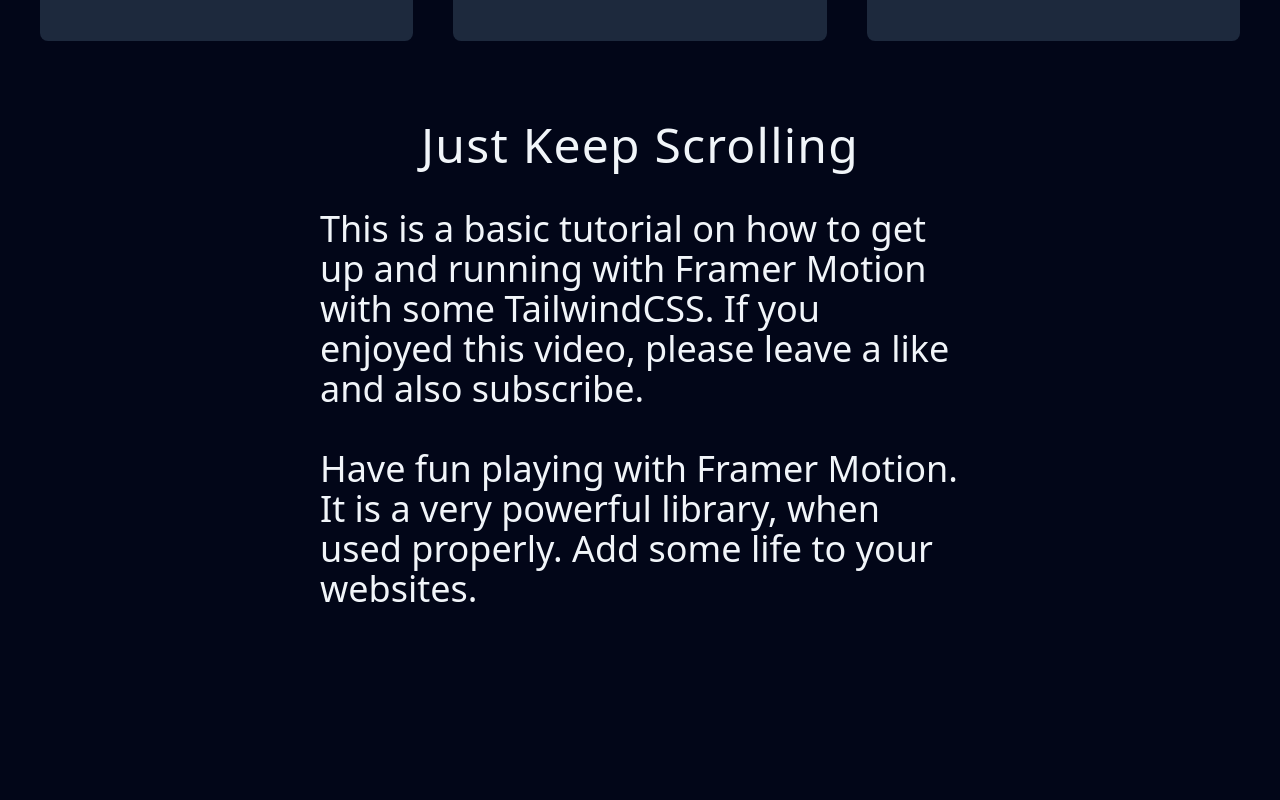
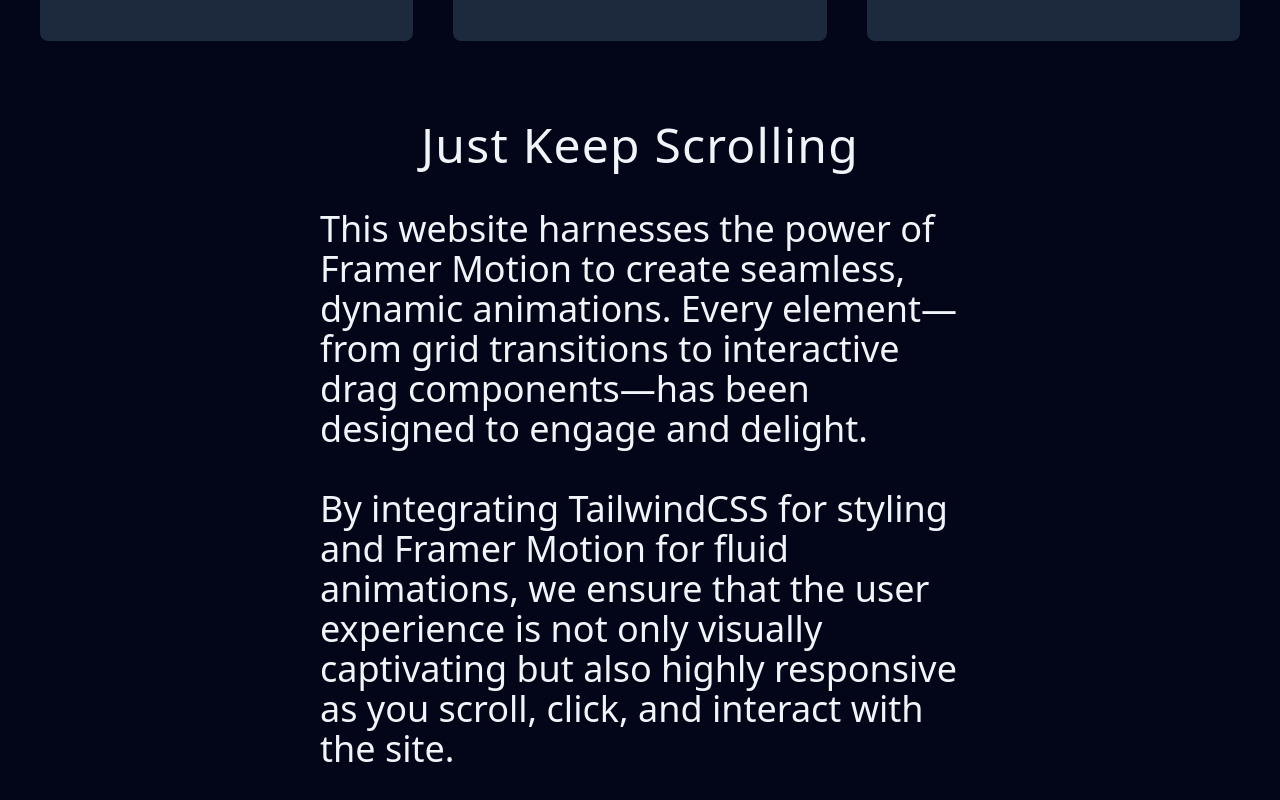
Before and after one commit to Shashank1394/framer, a React (Vite) app: page / in a window 1280 px wide. Shown: the part 786-1586 px from the top of the page. Before the commit the page ends 1435 px from the top, so only its background shows below. Built offline with nearby package versions, Linux system fonts and the light colour scheme.

Commit message:
refactor: update content in App component to enhance user engagement and clarity

```diff
--- a/src/App.jsx
+++ b/src/App.jsx
@@ -214,16 +214,18 @@
           style={{ translateX: paragraphOneValue }}
           className="text-slate-100 font-thin text-4xl w-1/2 mx-auto"
         >
-          This is a basic tutorial on how to get up and running with Framer
-          Motion with some TailwindCSS. If you enjoyed this video, please leave
-          a like and also subscribe.
+          This website harnesses the power of Framer Motion to create seamless,
+          dynamic animations. Every element—from grid transitions to interactive
+          drag components—has been designed to engage and delight.
         </motion.p>
         <motion.p
           style={{ translateX: paragraphTwoValue }}
           className="text-slate-100 font-thin text-4xl w-1/2 mx-auto"
         >
-          Have fun playing with Framer Motion. It is a very powerful library,
-          when used properly. Add some life to your websites.
+          By integrating TailwindCSS for styling and Framer Motion for fluid
+          animations, we ensure that the user experience is not only visually
+          captivating but also highly responsive as you scroll, click, and
+          interact with the site.
         </motion.p>
       </section>
     </div>
```
